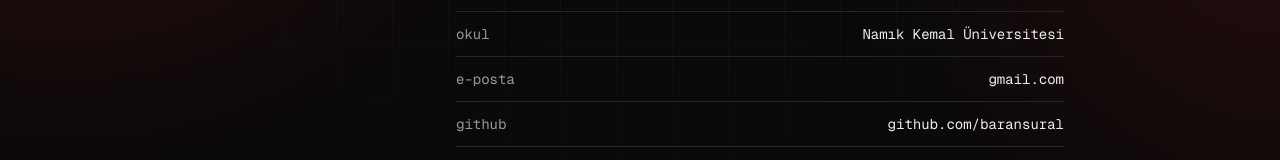
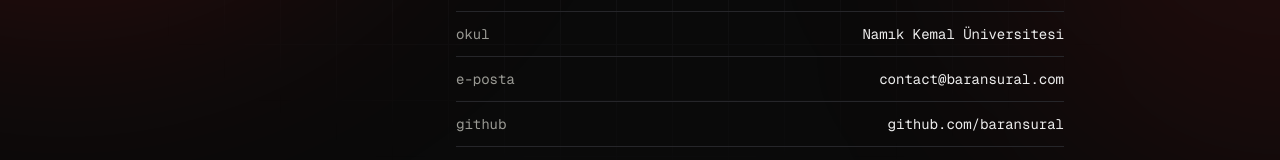
Before and after one commit to baransural/portfolio-, a Next.js app: page /ozgecmis in a window 1280 px wide. Shown: the part 628-788 px from the top of the page. Built offline with nearby package versions, Linux system fonts and the light colour scheme.

Commit message:
Add iletişim

```diff
--- a/app/ozgecmis/page.tsx
+++ b/app/ozgecmis/page.tsx
@@ -17,7 +17,7 @@
 
 const iletisim = [
   { k: "okul", v: "Namık Kemal Üniversitesi" },
-  { k: "e-posta", v: "gmail.com", href: "mailto:contact@baransural.com" },
+  { k: "e-posta", v: "contact@baransural.com", href: "mailto:contact@baransural.com" },
   { k: "github", v: "github.com/baransural", href: "https://github.com/baransural" },
   {
     k: "linkedin",
```
Also changed, not shown: 1 other file (tests, documents, lock files or other folders).
